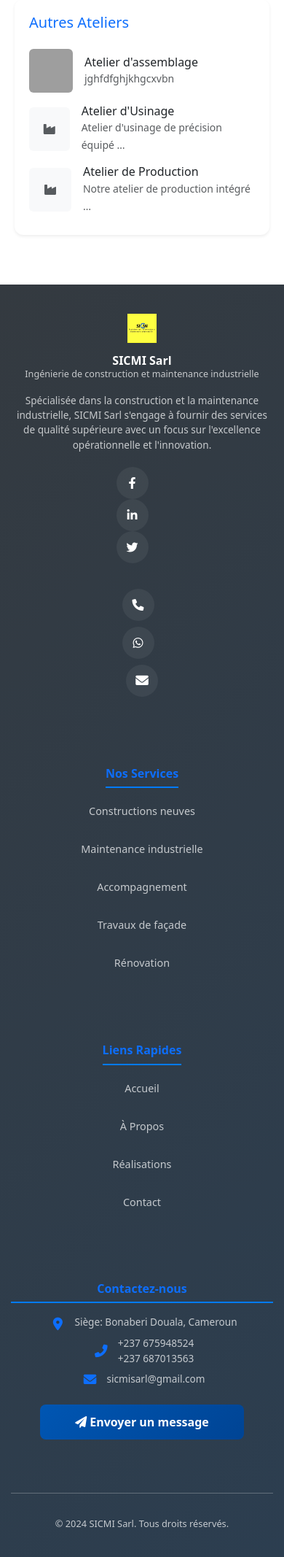
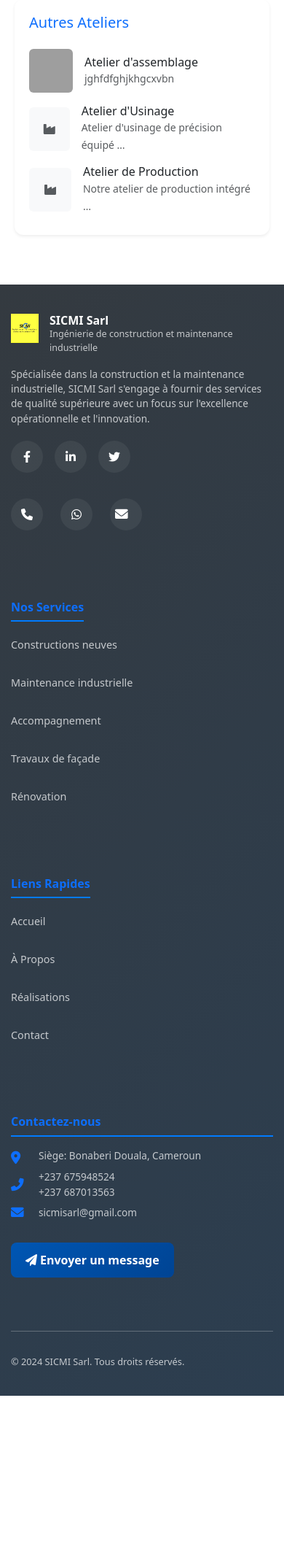
Before and after one commit to 338783-png/sicmi, a Django app: page /ateliers/12/ in a window 390 px wide. Shown: the part 1325-3459 px from the top of the page at 73% size. After the commit the page ends 3238 px from the top, so only its background shows below. Run offline with Django 5.2, Linux system fonts and the light colour scheme; data comes from the database, SQL or seed files in the repository; grey boxes are pictures that could not be loaded.

Commit message:
Fix: Footer mobile - alignement à gauche (correction)

```diff
--- a/templates/includes/footer.html
+++ b/templates/includes/footer.html
@@ -185,7 +185,7 @@
     #site-footer {
         padding-top: 2.5rem !important;
         padding-bottom: 1rem !important;
-        text-align: center;
+        text-align: left;
     }
 
     #site-footer .container {
@@ -193,49 +193,49 @@
         padding-right: 15px !important;
     }
 
-    /* Toutes les colonnes centrées */
+    /* Toutes les colonnes alignées à gauche */
     #site-footer .row > [class*="col-"] {
-        text-align: center !important;
+        text-align: left !important;
         margin-bottom: 25px;
     }
 
-    /* Logo et titre en colonne sur mobile */
+    /* Logo et titre en ligne sur mobile */
     #site-footer .col-lg-4:first-child .d-flex {
-        flex-direction: column;
-        text-align: center !important;
-        align-items: center !important;
-        justify-content: center !important;
+        flex-direction: row;
+        text-align: left !important;
+        align-items: flex-start !important;
+        justify-content: flex-start !important;
     }
 
     #site-footer .logo {
-        margin-bottom: 15px !important;
-        margin-right: 0 !important;
+        margin-bottom: 0 !important;
+        margin-right: 15px !important;
     }
 
     #site-footer .logo-img {
         height: 45px !important;
     }
 
-    /* Titre et sous-titre centrés */
+    /* Titre et sous-titre alignés à gauche */
     #site-footer h5,
     #site-footer h6,
     #site-footer small {
-        text-align: center !important;
+        text-align: left !important;
         display: block;
     }
 
-    /* Texte descriptif plus court sur mobile */
+    /* Texte descriptif aligné à gauche */
     #site-footer .col-lg-4:first-child p {
         font-size: 0.85rem;
         line-height: 1.5;
         margin-bottom: 20px;
-        text-align: center !important;
+        text-align: left !important;
     }
 
-    /* Centrer les icônes sociales sur mobile */
+    /* Aligner les icônes sociales à gauche */
     #site-footer .social-links,
     #site-footer .contact-icons {
-        justify-content: center !important;
+        justify-content: flex-start !important;
         margin-bottom: 15px;
         display: flex !important;
         flex-wrap: wrap;
@@ -246,13 +246,13 @@
         width: 42px;
         height: 42px;
         font-size: 18px;
-        margin: 0 5px;
+        margin: 0 8px 0 0;
     }
 
     /* Colonnes de liens */
     #site-footer .col-lg-2,
     #site-footer .col-md-6 {
-        text-align: center !important;
+        text-align: left !important;
         margin-bottom: 25px;
     }
 
@@ -262,64 +262,60 @@
         border-bottom: 2px solid #007bff;
         padding-bottom: 8px;
         display: inline-block;
-        text-align: center;
+        text-align: left;
     }
 
     #site-footer ul {
         padding-left: 0;
         list-style: none;
-        text-align: center;
+        text-align: left;
     }
 
     #site-footer ul li {
         margin-bottom: 8px;
-        text-align: center;
+        text-align: left;
     }
 
     #site-footer ul li a {
         font-size: 0.9rem;
-        padding: 5px 10px;
+        padding: 5px 0;
         display: inline-block;
-        text-align: center;
+        text-align: left;
     }
 
-    /* Section Contact - TOUT CENTRÉ */
+    /* Section Contact - TOUT À GAUCHE */
     #site-footer .col-lg-4:last-child {
-        text-align: center !important;
+        text-align: left !important;
     }
 
     #site-footer .col-lg-4:last-child .mb-3 {
-        text-align: center;
-        display: flex;
-        flex-direction: column;
-        align-items: center;
+        text-align: left;
+        display: block;
     }
 
     #site-footer .col-lg-4:last-child .d-flex {
-        justify-content: center !important;
-        text-align: center !important;
-        margin: 0 auto;
-        display: inline-flex;
+        justify-content: flex-start !important;
+        text-align: left !important;
+        display: flex;
     }
 
     #site-footer .col-lg-4:last-child small {
         font-size: 0.85rem;
-        text-align: center !important;
+        text-align: left !important;
         display: block;
     }
 
     #site-footer .col-lg-4:last-child .fas {
-        margin: 0 auto;
+        margin-right: 8px;
     }
 
-    /* Bouton contact en pleine largeur sur mobile */
+    /* Bouton contact aligné à gauche */
     #site-footer .btn {
-        width: 100%;
-        max-width: 280px;
+        width: auto;
         padding: 12px 20px;
         font-size: 1rem;
-        margin: 15px auto 0 !important;
-        display: block;
+        margin: 15px 0 0 0 !important;
+        display: inline-block;
         text-align: center;
     }
 
@@ -330,18 +326,18 @@
 
     /* Copyright section */
     #site-footer .row.align-items-center {
-        text-align: center !important;
+        text-align: left !important;
     }
 
     #site-footer .row.align-items-center .col-md-6 {
-        text-align: center !important;
+        text-align: left !important;
         margin-bottom: 10px;
     }
 
     #site-footer .row.align-items-center small {
         font-size: 0.8rem;
         display: block;
-        text-align: center !important;
+        text-align: left !important;
     }
 }
 
```
